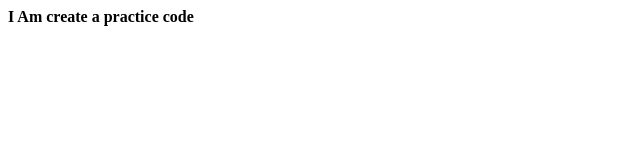
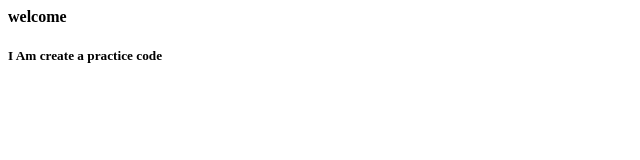
Before and after one commit to vaishubhambare/icp10project, a plain HTML site: page about.html in a window 1280 px wide. Shown: the whole page, without its empty margins (0-640 px from the left). Drawn offline with Linux system fonts and the light colour scheme.

Commit message:
add new line

```diff
--- a/about.html
+++ b/about.html
@@ -3,6 +3,7 @@
         <title>about page</title>
     </head>
     <body>
-        <h4> I Am create a practice code</h4>
+        <h4> welcome</h4>
+        <h5>I Am create a practice code</h5>
     </body>
 </html>
```
